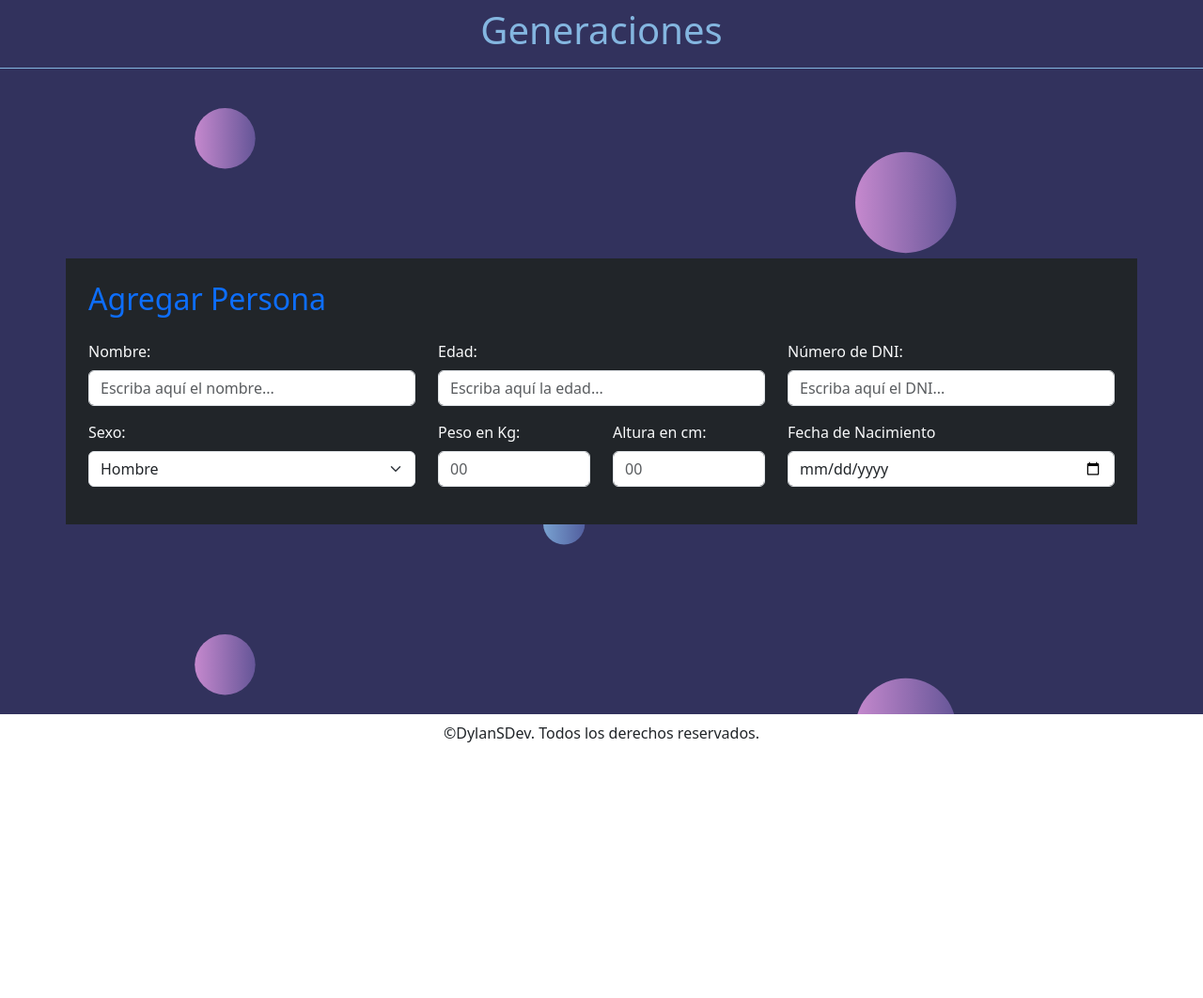
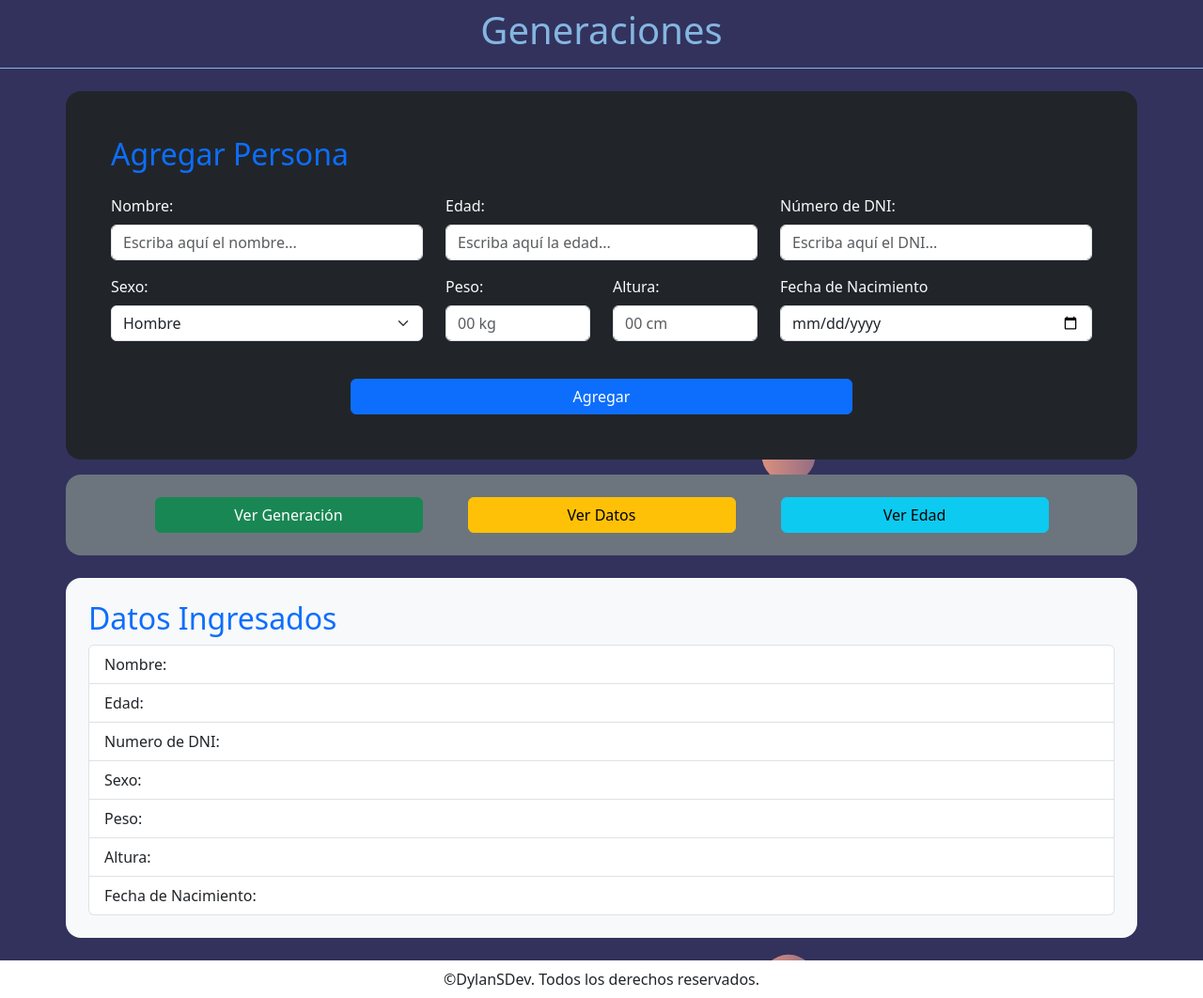
Before and after one commit to DylanSDev/generaciones, a plain HTML site: page index.html in a window 1280 px wide. Shown: the whole page at 94% size. Before the commit the page ends 800 px from the top, so only its background shows below. Drawn offline with nearby package versions, Linux system fonts and the light colour scheme.

Commit message:
Se ha agregado el maquetado de funcionalidades y datos ingresados

```diff
--- a/index.html
+++ b/index.html
@@ -29,11 +29,11 @@
     <header class="p-2 text-center">
       <h1>Generaciones</h1>
     </header>
-    <main class="d-flex justify-content-center align-items-center">
-      <section class="container bg-dark p-4">
+    <main class="d-flex flex-column justify-content-center align-items-center">
+      <section class="container bg-dark p-4 p-md-5 mt-4 rounded-4">
+        <!-- Grilla del formulario -->
         <h2 class="text-primary mb-4">Agregar Persona</h2>
-        <!-- Grilla del formulario -->
-        <article class="row">
+        <article class="row justify-content-center">
           <div class="mb-3 col-md-4">
             <label for="inputNombre" class="form-label text-light"
               >Nombre:
@@ -73,26 +73,24 @@
             </select>
           </div>
           <div class="mb-3 col-md-2">
-            <label for="inputPeso" class="form-label text-light"
-              >Peso en Kg:
-            </label>
+            <label for="inputPeso" class="form-label text-light">Peso: </label>
             <input
               type="number"
               class="form-control"
               id="inputPeso"
-              placeholder="00"
+              placeholder="00 kg "
               min="0"
             />
           </div>
           <div class="mb-3 col-md-2">
             <label for="inputAltura" class="form-label text-light"
-              >Altura en cm:
+              >Altura:
             </label>
             <input
               type="number"
               class="form-control"
               id="inputAltura"
-              placeholder="00"
+              placeholder="00 cm"
               min="80"
             />
           </div>
@@ -108,7 +106,39 @@
               min="80"
             />
           </div>
+          <button type="button" class="btn btn-primary col-md-6 mt-4">
+            Agregar
+          </button>
         </article>
+      </section>
+
+      <!-- Funcionalidades -->
+      <section class="container bg-secondary rounded-4 mt-3">
+        <article class="row justify-content-center">
+          <button type="button" class="btn btn-success m-4 col-md-3">
+            Ver Generación
+          </button>
+          <button type="button" class="btn btn-warning m-4 col-md-3">
+            Ver Datos
+          </button>
+          <button type="button" class="btn btn-info m-4 col-md-3">
+            Ver Edad
+          </button>
+        </article>
+      </section>
+
+      <!-- Datos ingresados -->
+      <section class="container bg-light rounded-4 p-md-4 my-4">
+        <h2 class="text-primary mb-2">Datos Ingresados</h2>
+        <ul class="list-group">
+          <li class="list-group-item">Nombre:</li>
+          <li class="list-group-item">Edad:</li>
+          <li class="list-group-item">Numero de DNI:</li>
+          <li class="list-group-item">Sexo:</li>
+          <li class="list-group-item">Peso:</li>
+          <li class="list-group-item">Altura:</li>
+          <li class="list-group-item">Fecha de Nacimiento:</li>
+        </ul>
       </section>
     </main>
     <footer>
```
